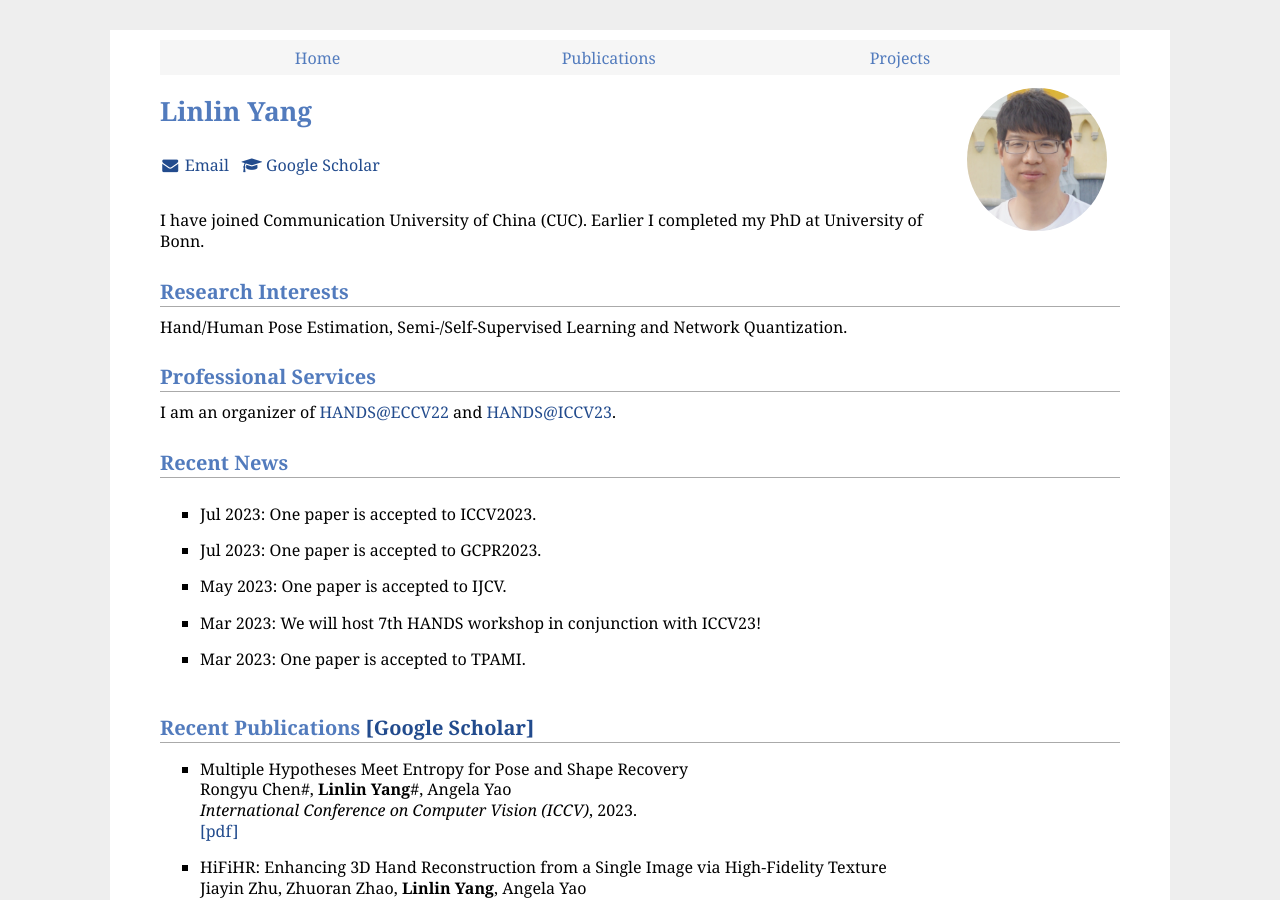
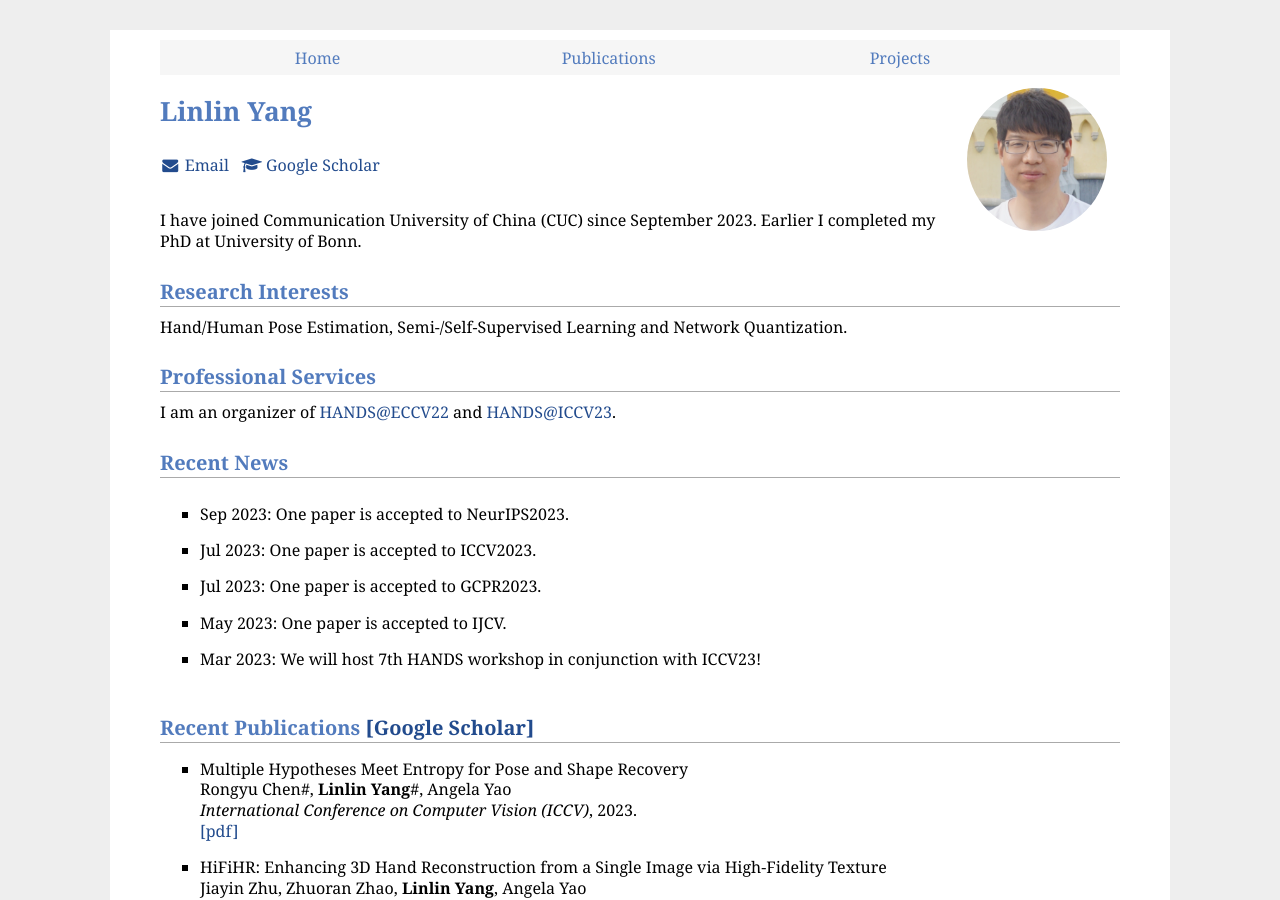
Before and after one commit to bestonebyone/mu4yang, a Jekyll site: the page built from index.md, in a window 1280 px wide and 900 px high. Built offline with Jekyll 4.4.1, drawn with Linux system fonts in a browser that asks for light colours; comment, search, counter and statistics services are not loaded.

Commit message:
Update index.md

```diff
--- a/index.md
+++ b/index.md
@@ -28,7 +28,7 @@ title: Home
 
 <br>
 
-I have joined Communication University of China (CUC). Earlier I completed my PhD at University of Bonn.<br>
+I have joined Communication University of China (CUC) since September 2023. Earlier I completed my PhD at University of Bonn.<br>
 
 
 ##  Research Interests
@@ -44,6 +44,7 @@ I am an organizer of [HANDS@ECCV22](https://sites.google.com/view/hands2022/home
 
 <div style="height: 200px; overflow: auto;">
 <ul>
+<li> Sep 2023: One paper is accepted to NeurIPS2023. </li>
 <li> Jul 2023: One paper is accepted to ICCV2023. </li>
 <li> Jul 2023: One paper is accepted to GCPR2023. </li>
 <li> May 2023: One paper is accepted to IJCV. </li>
```
